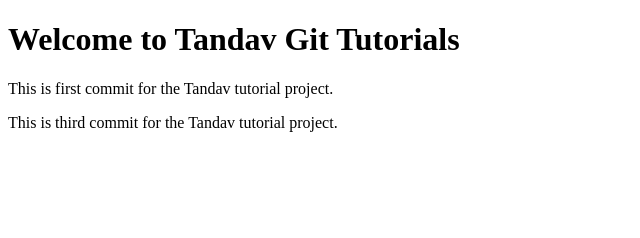
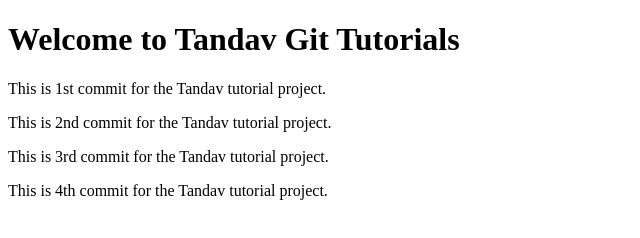
Before and after one commit to ermanoj250-ui/tandav, a plain HTML site: page index.html in a window 1280 px wide. Shown: the whole page, without its empty margins (0-640 px from the left). Drawn offline with Linux system fonts and the light colour scheme.

Commit message:
index.html modified and tandav.txt unstaged

```diff
--- a/index.html
+++ b/index.html
@@ -7,8 +7,10 @@
 </head>
 <body>
   <h1>Welcome to Tandav Git Tutorials</h1>
-  <p>This is first commit for the Tandav tutorial project.</p>
-  <p>This is third commit for the Tandav tutorial project.</p>
+  <p>This is 1st commit for the Tandav tutorial project.</p>
+  <p>This is 2nd commit for the Tandav tutorial project.</p>
+  <p>This is 3rd commit for the Tandav tutorial project.</p>
+  <p>This is 4th commit for the Tandav tutorial project.</p>
 
 </body>
 </html>
```
